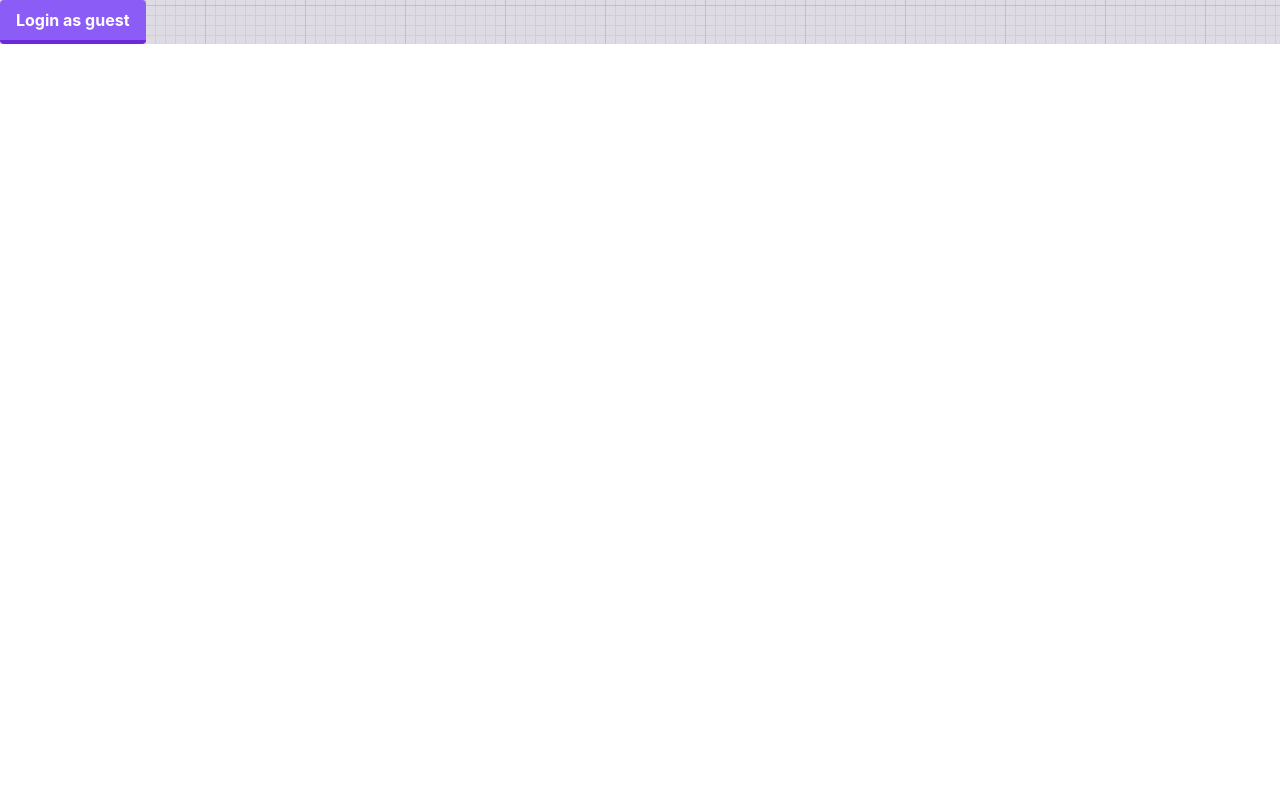
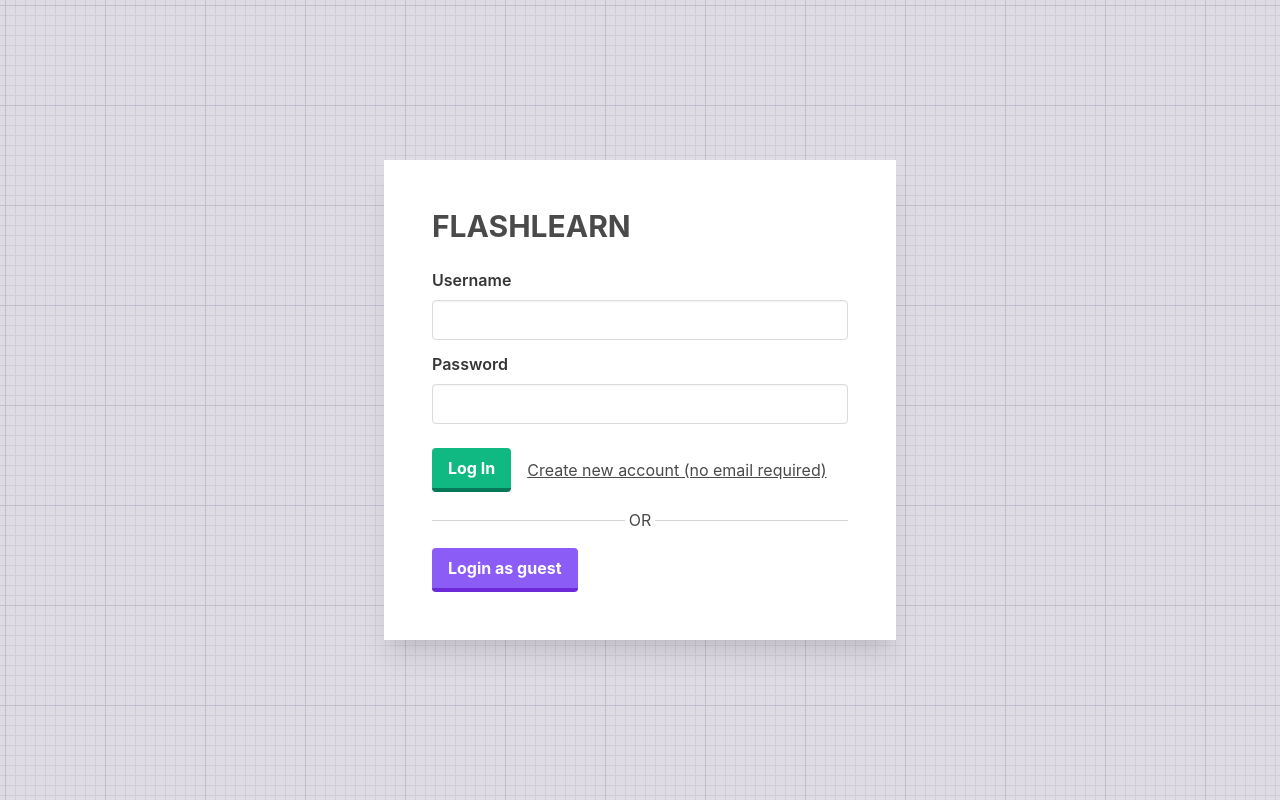
Before and after one commit to akshays94/flashcardsapp_client, a Vue app: page /login in a window 1280 px wide. Built offline with nearby package versions, Linux system fonts and the light colour scheme; no server answers.

Commit message:
ADDED: login and register pages

```diff
--- a/src/components/BaseButton.vue
+++ b/src/components/BaseButton.vue
@@ -1,6 +1,14 @@
 <template>
   <button
-    class="bg-purple-500 hover:bg-purple-400 text-white font-bold py-2 px-4 border-b-4 border-purple-700 hover:border-purple-500 rounded"
+    class="text-white font-bold py-2 px-4 border-b-4 rounded"
+    :class="{
+      'bg-purple-500 hover:bg-purple-400 border-purple-700 hover:border-purple-500':
+        buttonColor === 'purple',
+      'bg-green-500 hover:bg-green-400 border-green-700 hover:border-green-500':
+        buttonColor === 'green',
+      'bg-red-500 hover:bg-red-400 border-red-700 hover:border-red-500':
+        buttonColor === 'red',
+    }"
     @click="$emit('on-clicked')"
   >
     {{ title }}
@@ -14,6 +22,10 @@ export default {
       type: String,
       required: true,
     },
+    buttonColor: {
+      type: String,
+      default: "purple",
+    },
   },
 };
 </script>
--- /dev/null
+++ b/src/components/BaseFooter.vue
@@ -0,0 +1,5 @@
+<template functional>
+  <footer class="bg-gray-200 p-2 text-sm flex justify-center border-t">
+    Made with ❤️
+  </footer>
+</template>
--- /dev/null
+++ b/src/components/BaseHeader.vue
@@ -0,0 +1,45 @@
+<template>
+  <header class="bg-purple-900 border-b-4 border-gray-400 p-2">
+    <div class="flex justify-between items-center max-w-5xl mx-auto">
+      <div class="logo text-white font-bold text-2xl">FLASHLEARN</div>
+
+      <div class="flex items-baseline">
+        <div class="text-white select-none">Logged in as {{ name }}</div>
+
+        <button
+          class="ml-4 text-white underline hover:no-underline hover:text-gray-200"
+          title="Click here to logout"
+          @click="logout()"
+        >
+          Logout
+        </button>
+      </div>
+    </div>
+  </header>
+</template>
+
+<script>
+import Vuex from "vuex";
+
+export default {
+  computed: {
+    ...Vuex.mapGetters({
+      name: "getName",
+    }),
+  },
+
+  methods: {
+    ...Vuex.mapActions(["authLogout"]),
+
+    logout() {
+      this.$buefy.dialog.confirm({
+        message: "Logout?",
+        onConfirm: () => {
+          this.authLogout();
+          this.$router.replace({ name: "PageLogin" });
+        },
+      });
+    },
+  },
+};
+</script>
--- a/src/components/CardContent.vue
+++ b/src/components/CardContent.vue
@@ -5,7 +5,7 @@
     </button>
     <div class="text-3xl font-bold mb-4">{{ title }}</div>
 
-    <div v-html="parsedContent"></div>
+    <div class="markdown" v-html="parsedContent"></div>
   </div>
 </template>
 
--- a/src/components/FormCard.vue
+++ b/src/components/FormCard.vue
@@ -22,6 +22,7 @@
 
       <BaseButton
         title="Close"
+        button-color="red"
         class="ml-4"
         @on-clicked="closeCardFormForAdd()"
       />
--- a/src/index.css
+++ b/src/index.css
@@ -10,3 +10,7 @@ body {
 .sidebar-content {
   width: 40% !important;
 }
+
+/* .markdown h1 {
+  border: 1px solid red;
+} */
--- a/src/pages/PageDeck.vue
+++ b/src/pages/PageDeck.vue
@@ -38,15 +38,15 @@
 
     <div class="bg-purple-700 border-b-4 border-black p-2 flex rounded-lg ">
       <div
-        class="font-bold text-lg text-white py-1 px-4 rounded-full cursor-pointer"
-        :class="{ 'bg-purple-500': tabCardsActive }"
+        class="font-bold text-lg text-white py-1 px-4 rounded-full cursor-pointer transition-all duration-300"
+        :class="{ 'bg-purple-500 underline': tabCardsActive }"
         @click="tabChange('cards')"
       >
         Cards
       </div>
       <div
-        class="font-bold text-lg text-white py-1 px-4 rounded-full cursor-pointer ml-4"
-        :class="{ 'bg-purple-500': tabRevisionsActive }"
+        class="font-bold text-lg text-white py-1 px-4 rounded-full cursor-pointer ml-4 transition-all duration-300"
+        :class="{ 'bg-purple-500 underline': tabRevisionsActive }"
         @click="tabChange('revisions')"
       >
         Revisions
--- a/src/pages/PageDeckCards.vue
+++ b/src/pages/PageDeckCards.vue
@@ -2,6 +2,7 @@
   <section class="pt-6">
     <BaseButton
       title="Add new card to this deck"
+      button-color="green"
       @on-clicked="openAddNewCardForm()"
     />
 
--- a/src/pages/PageDecks.vue
+++ b/src/pages/PageDecks.vue
@@ -2,11 +2,16 @@
   <div>
     <div class="flex justify-between items-end mb-12">
       <BasePageTitle title="Decks" />
-      <BaseButton title="Create new deck" @on-clicked="addNewDeck()" />
+      <BaseButton
+        title="Create new deck"
+        button-color="green"
+        @on-clicked="addNewDeck()"
+      />
     </div>
 
+    <section v-if="isDecksLoaded">
       <transition-group
-      v-if="isDecksLoaded"
+        v-if="decks.length > 0"
         enter-active-class="animate__animated animate__tada"
         leave-active-class="animate__animated animate__fadeOutUp"
         class="grid grid-cols-3 gap-12"
@@ -24,6 +29,9 @@
         </div>
       </transition-group>
 
+      <div v-else>No decks added</div>
+    </section>
+
     <div v-else>Loading decks ...</div>
   </div>
 </template>
@@ -40,7 +48,7 @@ export default {
   components: {
     CardDeck,
     BaseButton,
-    BasePageTitle
+    BasePageTitle,
   },
   computed: {
     ...Vuex.mapGetters({
--- a/src/pages/PageHome.vue
+++ b/src/pages/PageHome.vue
@@ -1,20 +1,6 @@
 <template>
   <div>
-    <header class="bg-purple-900 p-4">
-      <div class="flex justify-between max-w-5xl mx-auto">
-        <div class="logo text-white font-bold">FLASHLEARN</div>
-        <div class="flex">
-          <div class="text-white">Logged in as {{ name }}</div>
-          <button
-            class="ml-4 text-white underline"
-            title="Click here to logout"
-            @click="logout()"
-          >
-            Logout
-          </button>
-        </div>
-      </div>
-    </header>
+    <BaseHeader />
 
     <section
       class="max-w-5xl mx-auto bg-white mt-6 mb-12 p-12 min-h-screen shadow-sm pb-64"
@@ -28,34 +14,18 @@
       </transition>
     </section>
 
-    <footer class="bg-gray-200 p-2 text-sm flex justify-center border-t">
-      Made with ❤️
-    </footer>
+    <BaseFooter />
   </div>
 </template>
 
 <script>
-import Vuex from "vuex";
+import BaseHeader from "@/components/BaseHeader.vue";
+import BaseFooter from "@/components/BaseFooter.vue";
 
 export default {
-  computed: {
-    ...Vuex.mapGetters({
-      name: "getName",
-    }),
-  },
-
-  methods: {
-    ...Vuex.mapActions(["authLogout"]),
-
-    logout() {
-      this.$buefy.dialog.confirm({
-        message: "Logout?",
-        onConfirm: () => {
-          this.authLogout();
-          this.$router.replace({ name: "PageLogin" });
-        },
-      });
-    },
-  },
+  components: {
+    BaseFooter,
+    BaseHeader
+  }
 };
 </script>
--- a/src/pages/PageLogin.vue
+++ b/src/pages/PageLogin.vue
@@ -1,6 +1,72 @@
 <template>
-  <div>
-    <BaseButton title="Login as guest" @on-clicked="loginAsGuest()" />
+  <div class="h-screen flex justify-center items-center">
+    <div
+      class="bg-white w-2/5 py-6 px-6 shadow-xl hover:shadow-2xl transition-all duration-300"
+    >
+      <header class="text-3xl font-bold mb-5">FLASHLEARN</header>
+
+      <section v-show="isLoginContainerOpen" class="login-box">
+        <b-field label="Username">
+          <b-input v-model="loginUsername"></b-input>
+        </b-field>
+
+        <b-field label="Password">
+          <b-input type="password" v-model="loginPassword"></b-input>
+        </b-field>
+
+        <div class="flex items-center" style="margin-top: 24px;">
+          <BaseButton
+            title="Log In"
+            button-color="green"
+            @on-clicked="login()"
+          />
+          <div
+            class="ml-4 underline hover:no-underline cursor-pointer"
+            @click="isLoginContainerOpen = false"
+          >
+            Create new account (no email required)
+          </div>
+        </div>
+      </section>
+
+      <section v-show="!isLoginContainerOpen" class="register-box">
+        <b-field label="Name">
+          <b-input v-model="registerName"></b-input>
+        </b-field>
+
+        <b-field label="Username">
+          <b-input v-model="registerUsername"></b-input>
+        </b-field>
+
+        <b-field label="Password">
+          <b-input type="password" v-model="registerPassword"></b-input>
+        </b-field>
+
+        <b-field label="Confirm Password">
+          <b-input type="password" v-model="registerConfirmPassword"></b-input>
+        </b-field>
+
+        <div class="flex items-center" style="margin-top: 24px;">
+          <BaseButton
+            title="Create Account"
+            button-color="green"
+            @on-clicked="loginAsGuest()"
+          />
+          <div
+            class="ml-4 underline hover:no-underline cursor-pointer"
+            @click="resetForm()"
+          >
+            Reset
+          </div>
+        </div>
+      </section>
+
+      <div class="separator my-4">OR</div>
+
+      <div>
+        <BaseButton title="Login as guest" @on-clicked="loginAsGuest()" />
+      </div>
+    </div>
   </div>
 </template>
 
@@ -12,11 +78,34 @@ export default {
   components: {
     BaseButton,
   },
+
+  data() {
+    return {
+      isLoginContainerOpen: true,
+      loginUsername: "",
+      loginPassword: "",
+
+      registerName: "",
+      registerUsername: "",
+      registerPassword: "",
+      registerConfirmPassword: "",
+    };
+  },
+
   methods: {
     ...Vuex.mapActions(["authLogin"]),
 
+    async login() {
+      const formData = new FormData();
+      formData.append("username", this.loginUsername);
+      formData.append("password", this.loginPassword);
+      const result = await this.authLogin(formData);
+      if (result.success) {
+        this.$router.replace({ name: "PageHome" });
+      }
+    },
+
     async loginAsGuest() {
-      console.log("login as guest ...");
       const formData = new FormData();
       formData.append("username", "guest");
       formData.append("password", "guest@123");
@@ -25,6 +114,37 @@ export default {
         this.$router.replace({ name: "PageHome" });
       }
     },
+
+    resetForm() {
+      this.registerName = "";
+      this.registerUsername = "";
+      this.registerPassword = "";
+      this.registerConfirmPassword = "";
+      this.isLoginContainerOpen = true;
+    },
   },
 };
 </script>
+
+<style scoped>
+.separator {
+  display: flex;
+  align-items: center;
+  text-align: center;
+}
+
+.separator::before,
+.separator::after {
+  content: "";
+  flex: 1;
+  border-bottom: 1px solid lightgray;
+}
+
+.separator:not(:empty)::before {
+  margin-right: 0.25em;
+}
+
+.separator:not(:empty)::after {
+  margin-left: 0.25em;
+}
+</style>
--- a/src/store/index.js
+++ b/src/store/index.js
@@ -59,6 +59,10 @@ export default new Vuex.Store({
   },
 
   mutations: {
+    RESET_STATE: (state) => {
+      Object.assign(state, getDefaultState());
+    },
+
     SET_AUTH_TOKEN: (state, token) => {
       Vue.set(state.auth, "token", token);
     },
@@ -99,22 +103,29 @@ export default new Vuex.Store({
 
   actions: {
     async authLogin({ commit }, payload) {
+      let creationToast = this._vm.$buefy.toast.open({
+        indefinite: true,
+        message: `Logging in ...`,
+        type: "is-success",
+      });
       const response = await loginAPI(payload);
       if (response.status === 200) {
         const { access_token, user } = response["data"];
-
         commit("SET_AUTH_TOKEN", access_token);
         commit("SET_AUTH_USER", user);
         localStorage.setItem("token", access_token);
         localStorage.setItem("user", JSON.stringify(user));
+        if (creationToast) {
+          creationToast.close();
+          creationToast = null;
+        }
         return { success: true };
       }
       return { success: false };
     },
 
     authLogout({ commit }) {
-      commit("SET_AUTH_TOKEN", null);
-      commit("SET_AUTH_USER", null);
+      commit("RESET_STATE");
       localStorage.removeItem("token");
       localStorage.removeItem("user");
     },
```
Lines whose indentation alone changed are shown as unchanged.
